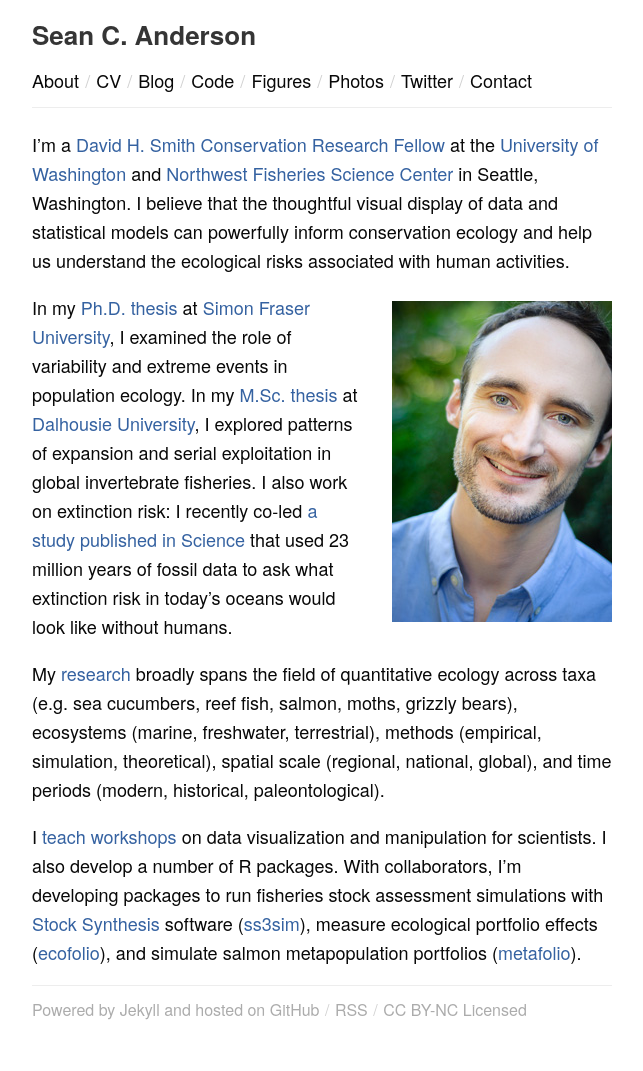
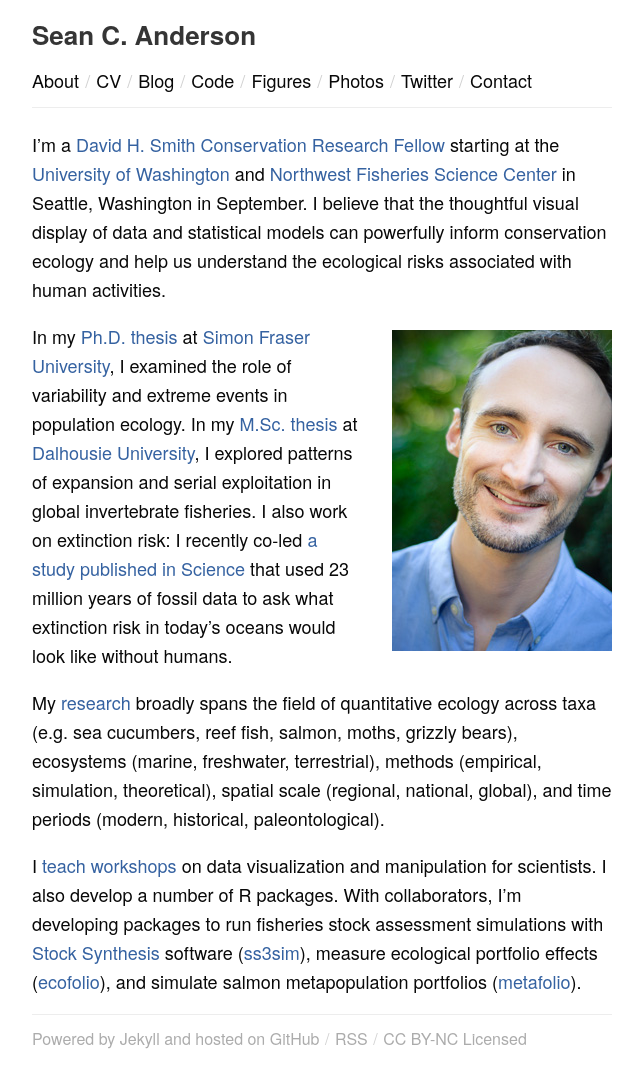
Before and after one commit to seananderson/seananderson.ca, a Jekyll site: the page built from index.md, in a window 1280 px wide. Shown: the whole page, without its empty margins (318-961 px from the left). Built offline with Jekyll 4.4.1, drawn with Linux system fonts in a browser that asks for light colours; Markdown is read by kramdown in place of the engine named in the settings; comment, search, counter and statistics services are not loaded; before the commit the page ends 1042 px from its top, so only the background shows below that.

Commit message:
Update front page

```diff
--- a/index.md
+++ b/index.md
@@ -4,8 +4,8 @@
 ---
 
 I'm a [David H. Smith Conservation Research
-Fellow][smith] at the [University of Washington][safs] and [Northwest
-Fisheries Science Center][nwfsc] in Seattle, Washington. I believe that the thoughtful visual display
+Fellow][smith] starting at the [University of Washington][safs] and [Northwest
+Fisheries Science Center][nwfsc] in Seattle, Washington in September. I believe that the thoughtful visual display
 of data and statistical models can powerfully inform conservation ecology and
 help us understand the ecological risks associated with human activities.
 
```
